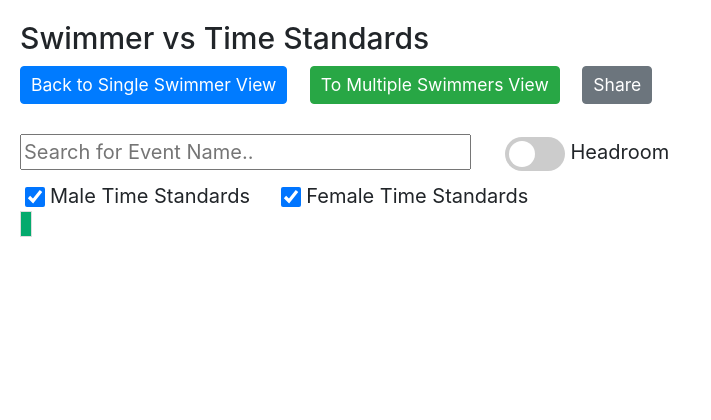
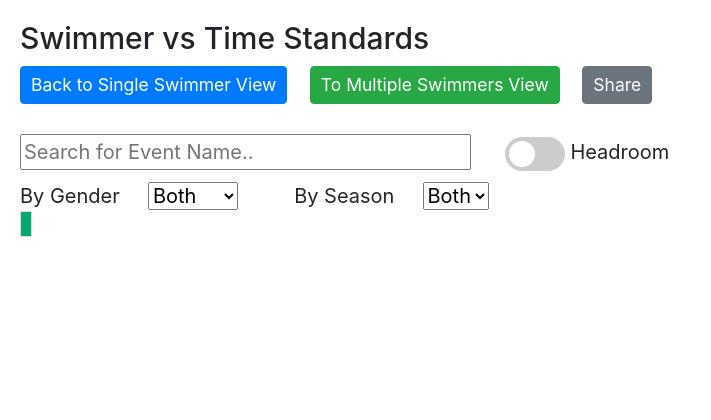
Before and after one commit to lhyqie/swim, a Flask app: template templates/card.html in a window 1280 px wide. Shown: the top 420 px of the page, without its empty margins (0-711 px from the left). Run offline with Flask 3, Linux system fonts and the light colour scheme; the template is opened without the code that fills it, so the values that code supplies are empty; some libraries are stand-ins or nearby versions.

Commit message:
add filter for LCM and SCY and change gender filter to selector

```diff
--- a/templates/card.html
+++ b/templates/card.html
@@ -123,13 +123,20 @@ input:checked + .slider:before {
 <label class="form-check-label" for="headroom">Headroom</label>
 <br>
 
-<div style="margin-left: 30px;">
-<input class="form-check-input" type="checkbox" id="gender-male" onclick="toggle_gender('#gender-male', '-MALE')" checked>
-<label class="form-check-label" for="gender-male">Male Time Standards</label>
+<label class="form-check-label">By Gender</label>&nbsp;&nbsp;&nbsp;&nbsp;
+<select id="gender" class="form-select" onchange="toggle_gender_season();">
+    <option value="both" selected>Both</option>
+    <option value="male">Male</option>
+    <option value="female">Female</option>
+</select>
 &nbsp;&nbsp;&nbsp;&nbsp;&nbsp;&nbsp;&nbsp;&nbsp;
-<input class="form-check-input" type="checkbox" id="gender-female" onclick="toggle_gender('#gender-female', '-FEMALE')" checked>
-<label class="form-check-label" for="gender-female">Female Time Standards</label>
-</div>
+<label class="form-check-label">By Season</label>&nbsp;&nbsp;&nbsp;&nbsp;
+<select id="season" class="form-select" onchange="toggle_gender_season();">
+    <option value="both" selected>Both</option>
+    <option value="scy">SCY</option>
+    <option value="lcm">LCM</option>
+</select>
+<br>
 
 <div id="table-container" class="table-container">
 <table border="1" id="swimmers">
@@ -270,24 +277,61 @@ function toggle_headroom_column() {
     }
 }
 
-function toggle_gender(checkbox_id, gender_substr) {
+function toggle_gender_season() {
+    // hide headroom columns first.
     document.querySelector('#headroom').checked = false;
     toggle_headroom_column();
-    const buttonChecked = document.querySelector(checkbox_id).checked;
+
+    // Filter columns by gender.
+    var gender = document.getElementById("gender").value;
+    var exclude_gender_substr = "#";
+    if (gender == "male") {
+        exclude_gender_substr = "-FEMALE";
+    } else if (gender == "female") {
+        exclude_gender_substr = "-MALE";
+    } else {
+        // gender is "both"
+    }
+
     var hidden_indices = [];
-    row = document.querySelectorAll('#swimmers tr')[0]
-    for (let j = 0 ; j < row.children.length; j++) {
-        if (row.children[j].innerHTML.includes(gender_substr)) {
-            hidden_indices.push(j);
+    if (gender != "both") {
+        row = document.querySelectorAll('#swimmers tr')[0]
+        for (let j = 0 ; j < row.children.length; j++) {
+            if (row.children[j].innerHTML.includes(exclude_gender_substr)) {
+                hidden_indices.push(j);
+            }
         }
     }
+    document.querySelectorAll('#swimmers tr').forEach((row, i) => {
+        display = "";
+        for (let j = 0 ; j < row.children.length; j++) {
+            if (hidden_indices.includes(j)) {
+                display = "none";
+            } else {
+                display = "";
+            }
+            row.children[j].style.display = display;
+        }
+    });
 
-    var display = buttonChecked ? "" : "None";
+    // Filter rows by season.
+    var season = document.getElementById("season").value;
+    if (season == "scy") {
+        season = "Y";
+    } else if (season == "lcm") {
+        season = "M";
+    } else if (season == "both") {
+        season = "";
+    }
+
+    var re = new RegExp("^[0-9]+\\s" + season + ".*");
     document.querySelectorAll('#swimmers tr').forEach((row, i) => {
-        const cols = row.children.length;
-        hidden_indices.forEach(idx => {
-            row.children[idx].style.display = display;
-        });
+        if (!re.test(row.children[0].innerHTML.trim()) && i > 0) {
+            // Check if event name matches regex excluding header row.
+            for (let j = 0 ; j < row.children.length; j++) {
+                row.children[j].style.display = "none";
+            }
+        }
     });
 }
 
@@ -322,9 +366,9 @@ function toTimeStr(seconds) {
         timestr += "0" + Math.floor(seconds);
     }
     seconds_part = Math.round(seconds * 100 % 100);
-    console.log("minutes="+minutes)
-    console.log("seconds="+seconds)
-    console.log("seconds_part="+seconds_part)
+    // console.log("minutes="+minutes)
+    // console.log("seconds="+seconds)
+    // console.log("seconds_part="+seconds_part)
     timestr += "." + (seconds_part >= 10 ? seconds_part : "0" + seconds_part);
     return timestr;
 }
--- a/templates/form2.html
+++ b/templates/form2.html
@@ -30,7 +30,7 @@
     {% endfor %}
 </datalist>
 <br/>
-&nbsp;&nbsp;&nbsp;&nbsp;swimmer id is <i>FirstName</i>-<i>LastName</i>-[<i>SerialNumber</i>]<br>
+&nbsp;&nbsp;&nbsp;&nbsp;swimmer id is <i>FirstName</i>-<i>LastName</i>[-<i>SerialNumber</i>]<br>
 &nbsp;&nbsp;&nbsp;&nbsp;which can be found from <a href="https://swimstandards.com">swimstandards.com</a>
 <br/><br/>
 {{ form.nationaltime.label }}
```
Also changed, not shown: templates/board.html (+37 -3 lines).
